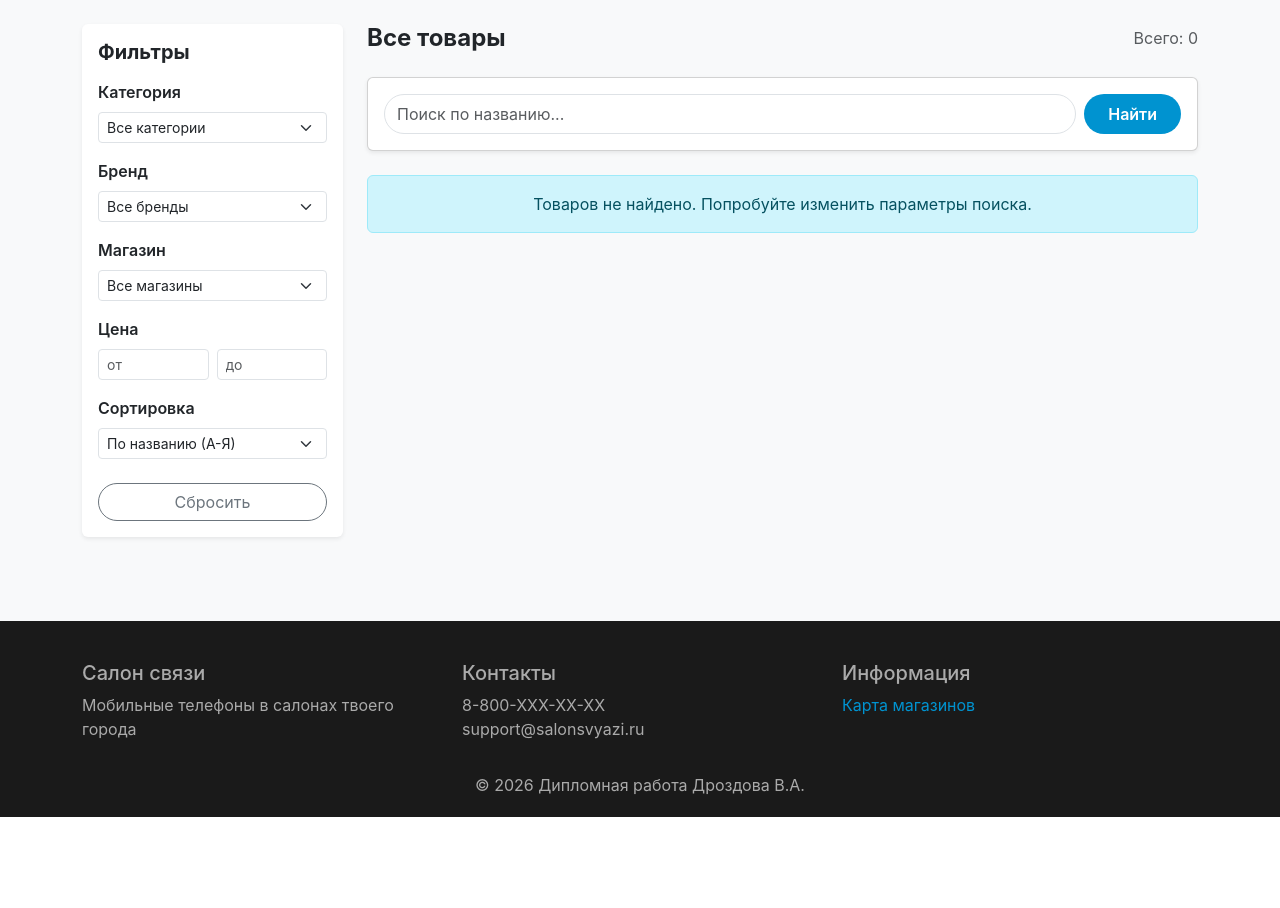
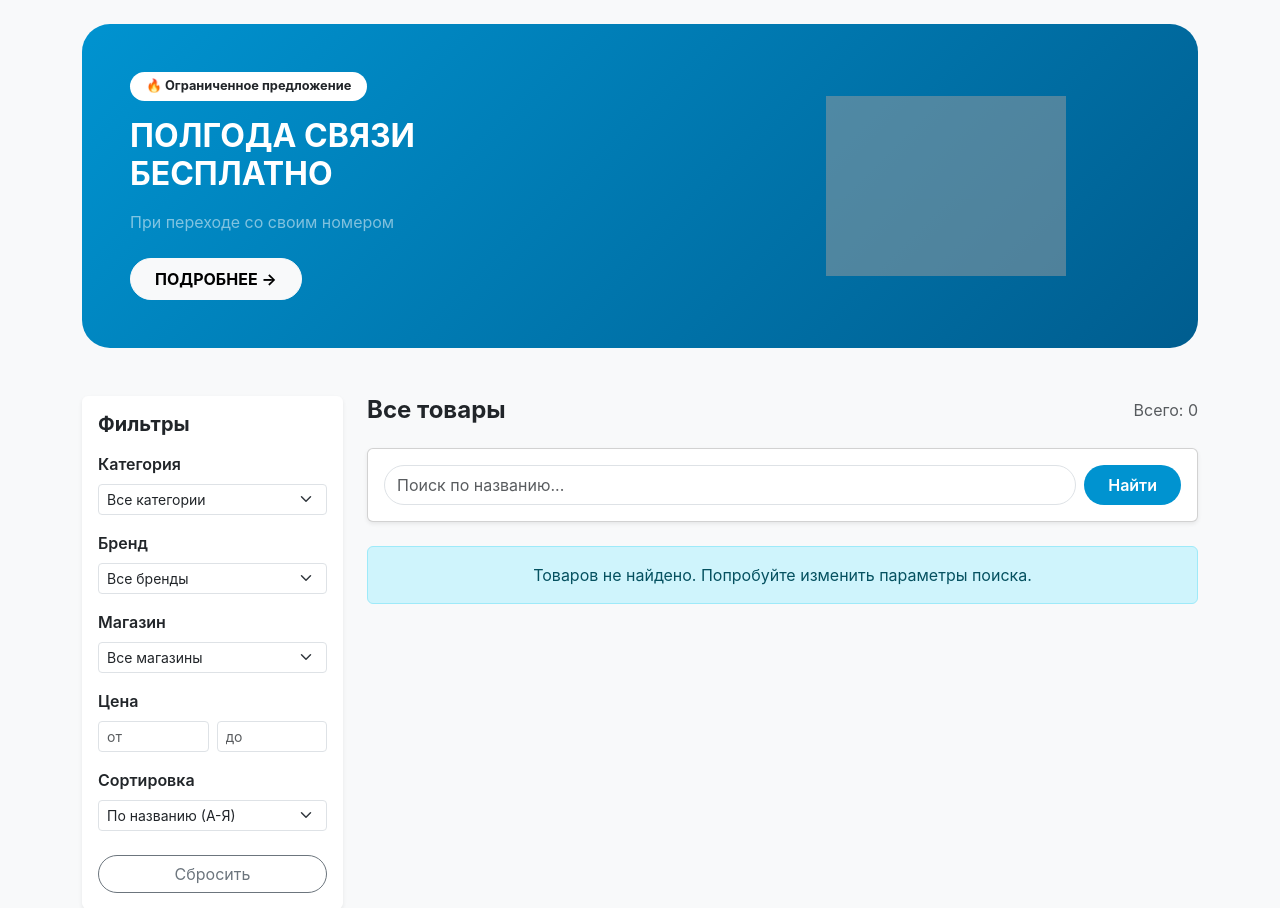
Before and after one commit to gigantrop2/diploma, a Flask app: page /products in a window 1280 px wide. Shown: the part 56-964 px from the top of the page. Before the commit the page ends 873 px from the top, so only its background shows below. Run offline with Flask 3, Linux system fonts and the light colour scheme; data that the repository does not hold is empty; some libraries are stand-ins or nearby versions; grey boxes are pictures that could not be loaded.

Commit message:
правка блока акции

```diff
--- a/templates/products.html
+++ b/templates/products.html
@@ -3,6 +3,20 @@
 {% block title %}Все товары{% endblock %}
 
 {% block content %}
+<!-- Блок с акцией -->
+<div class="promo-banner mb-5" style="background: linear-gradient(135deg, #0093D0 0%, #005D8F 100%); border-radius: 28px; overflow: hidden;">
+    <div class="row g-0 align-items-center">
+        <div class="col-md-8 p-4 p-md-5">
+            <div class="badge bg-white text-dark rounded-pill px-3 py-2 mb-3" style="font-size: 0.8rem;">🔥 Ограниченное предложение</div>
+            <h2 class="text-white fw-bold mb-3" style="font-size: 2rem;">ПОЛГОДА СВЯЗИ<br>БЕСПЛАТНО</h2>
+            <p class="text-white-50 mb-4">При переходе со своим номером</p>
+            <a href="#" class="btn btn-light rounded-pill px-4 py-2 fw-bold">ПОДРОБНЕЕ →</a>
+        </div>
+        <div class="col-md-4 d-none d-md-block">
+            <img src="https://cdn-icons-png.flaticon.com/512/1336/1336494.png" alt="Акция" class="img-fluid opacity-50" style="max-height: 180px;">
+        </div>
+    </div>
+</div>
 <div class="row">
     <!-- Боковая панель с фильтрами -->
     <div class="col-md-3 mb-4">
```
